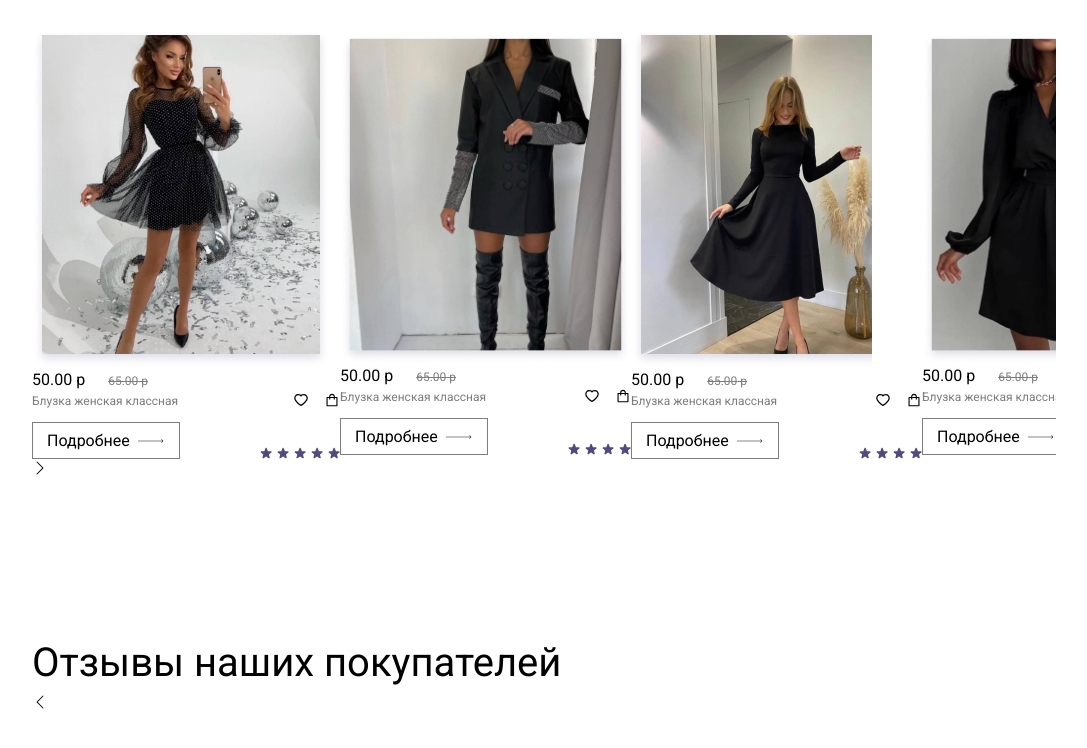
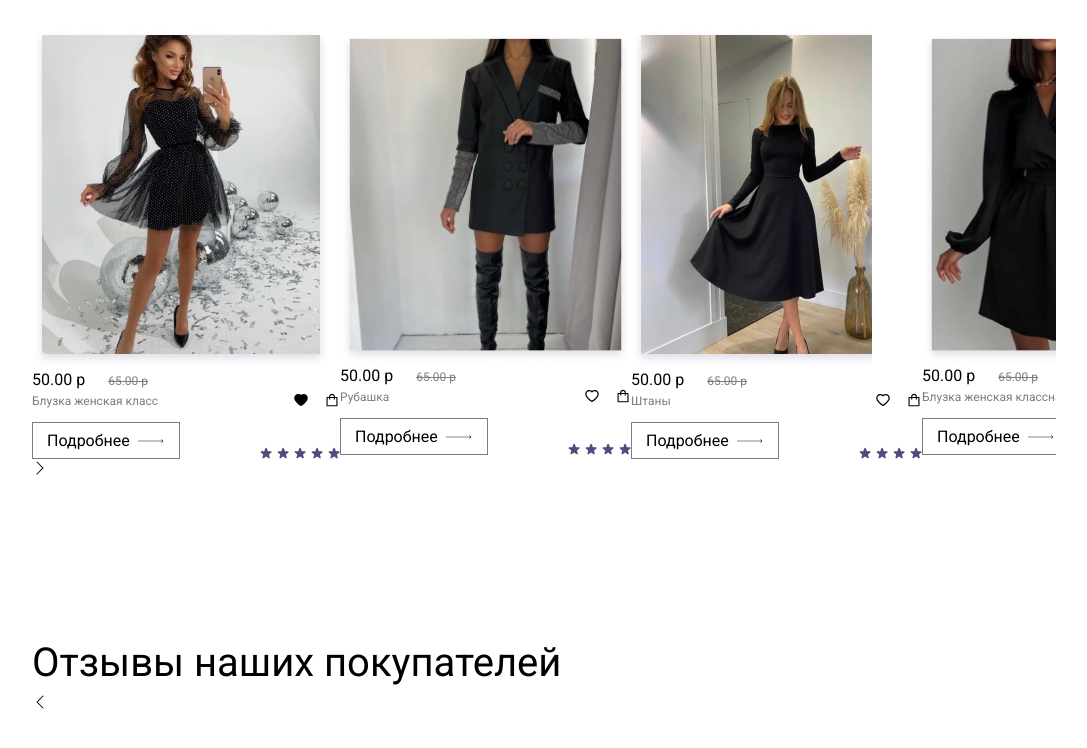
Before and after one commit to candyflipprog/internet_shop_v2, a React (Create React App) app: page / in a window 1280 px wide. Both pictures are taken after a click on the icon 397 px from the left and 2217 px from the top of the page. Shown: the part 1817-2565 px from the top of the page, without its empty margins (96-1183 px from the left). Built offline with nearby package versions, Linux system fonts and the light colour scheme.

Commit message:
fix: remove stocks items

```diff
--- a/src/components/Stocks.tsx
+++ b/src/components/Stocks.tsx
@@ -1,62 +1,32 @@
-import { AiOutlineHeart, AiOutlineShopping } from "react-icons/ai";
+import { useState } from "react";
+import { AiOutlineHeart, AiOutlineShopping, AiFillHeart } from "react-icons/ai";
 import Carousel from "./Carousel";
 import Star from "./Star";
-import one from "../images/one.png";
-import two from "../images/two.png";
-import three from "../images/three.png";
-import four from "../images/four.png";
+import stocksItems from "./StocksItems";
 
-const Stocks = () => {
-    const items = [
-        {
-            image: one,
-            id: 1,
-            price: 50.00,
-            discountPrice: 65.00,
-            name: "Блузка женская классная",
-            stars: 5
-        },
-        {
-            image: two,
-            id: 2,
-            price: 50.00,
-            discountPrice: 65.00,
-            name: "Блузка женская классная",
-            stars: 4
-        },
-        {
-            image: three,
-            id: 3,
-            price: 50.00,
-            discountPrice: 65.00,
-            name: "Блузка женская классная",
-            stars: 4
-        },
-        {
-            image: four,
-            id: 4,
-            price: 50.00,
-            discountPrice: 65.00,
-            name: "Блузка женская классная",
-            stars: 4
-        },
-        {
-            image: four,
-            id: 4,
-            price: 50.00,
-            discountPrice: 65.00,
-            name: "Блузка женская классная",
-            stars: 5
-        },
-        {
-            image: four,
-            id: 4,
-            price: 50.00,
-            discountPrice: 65.00,
-            name: "Блузка женская классная",
-            stars: 5
+interface StockItem {
+    image: string;
+    price: number;
+    discountPrice: number;
+    name: string;
+    stars: number;
+};
+
+const Stocks: React.FC = () => {
+    const [favoriteItems, setFavoriteItems] = useState<StockItem[]>(JSON.parse(localStorage.getItem("favorites") || "[]"));
+
+    const onSetFavorite = (item: StockItem) => {
+        const existingIndex = favoriteItems.findIndex((favorite: StockItem) => favorite.name === item.name);
+        if (existingIndex !== -1) {
+            const updatedFavorites = favoriteItems.filter((favorite: StockItem) => favorite.name !== item.name);
+            setFavoriteItems(updatedFavorites);
+            localStorage.setItem("favorites", JSON.stringify(updatedFavorites));
+        } else {
+            const updatedFavorites = [...favoriteItems, item];
+            setFavoriteItems(updatedFavorites);
+            localStorage.setItem("favorites", JSON.stringify(updatedFavorites));
         }
-    ];
+    };
 
     return (
         <section className="flex flex-col mt-[128px] font-Roboto ml-32 mr-32">
@@ -68,7 +38,7 @@ const Stocks = () => {
             </div>
             <Carousel>
                 <div className="flex justify-around items-center mt-[60px] sm:flex">
-                {items.slice(0, 4).map((item, index) => (
+                    {stocksItems.slice(0, 4).map((item, index) => (
                         <div key={index}>
                             <div>
                                 <img src={item.image} alt="" />
@@ -79,10 +49,18 @@ const Stocks = () => {
                             </div>
                             <div className="flex justify-end">
                                 <span className="text-[12px] ml-0 mr-auto text-[#7D7D7D]">{item.name}</span>
-                            <AiOutlineHeart className="mr-[15px]" />
+                                {favoriteItems.some((favoriteItem) => favoriteItem.name === item.name) ? (
+                                    <AiFillHeart
+                                        className="mr-[15px] cursor-pointer"
+                                        onClick={() => onSetFavorite(item)}
+                                    />
+                                ) : (
+                                    <AiOutlineHeart
+                                        className="mr-[15px] cursor-pointer"
+                                        onClick={() => onSetFavorite(item)}
+                                    />
+                                )}
                                 <AiOutlineShopping />
-                        </div>
-                        <div>
                             </div>
                             <div className="flex">
                                 <button className="group flex items-center gap-2 border-solid border border-[#121212] p-[14px] mt-[12px] w-[148px] h-[37px] hover:bg-[#514A7E] hover:text-[#FFFDF5] duration-300">Подробнее
```
Lines whose indentation alone changed are shown as unchanged.
